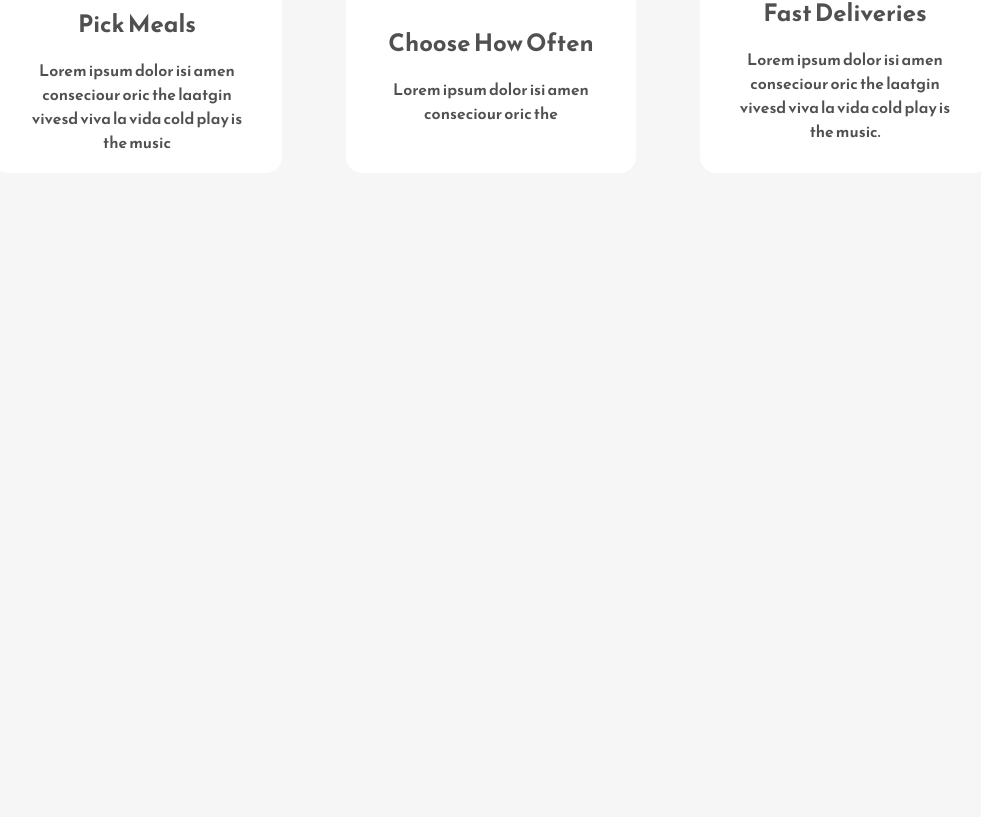
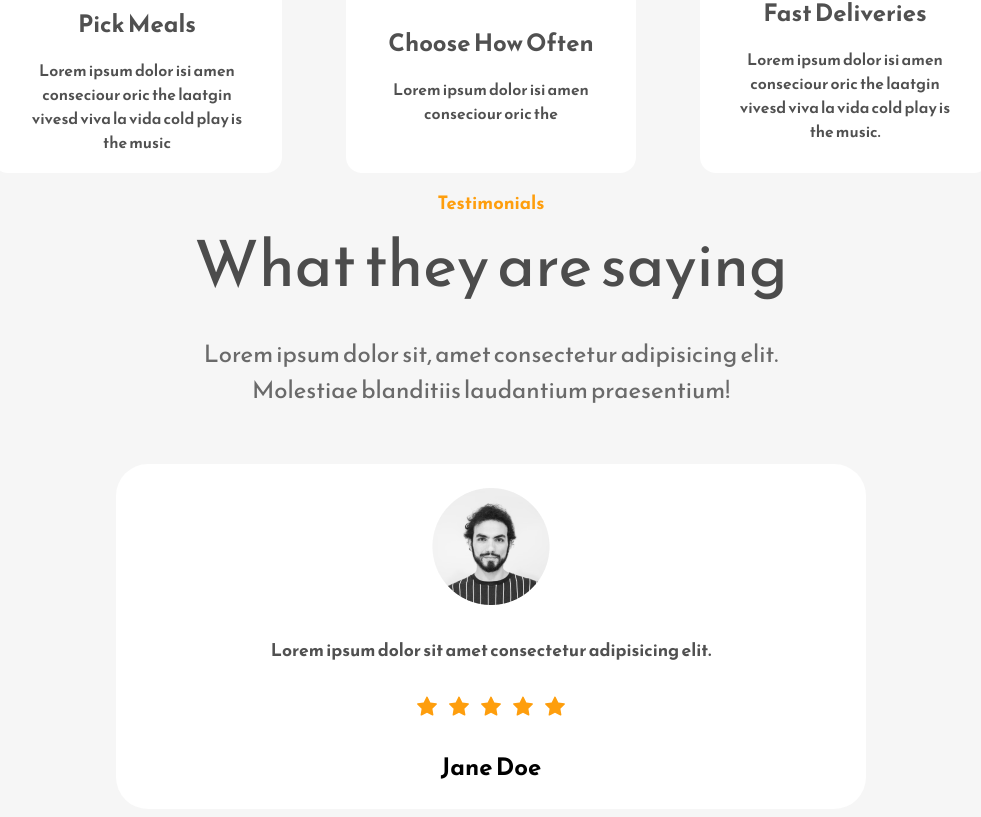
Before and after one commit to Elai5/Restaurant-landing-page, a React (Create React App) app: page / in a window 1280 px wide. Shown: the part 2617-3434 px from the top of the page, without its empty margins (149-1130 px from the left). Before the commit the page ends 2806 px from the top, so only its background shows below. Built offline with nearby package versions, Linux system fonts and the light colour scheme.

Commit message:
testimonial section added and changed

```diff
--- a/src/App.js
+++ b/src/App.js
@@ -4,6 +4,7 @@
 import Home from "./Components/Home";
 import About from "./Components/About";
 import Work from "./Components/Work";
+import Testimonials from "./Components/Testimonials";
 
 function App() {
   return (
@@ -11,6 +12,7 @@
       <Home />
       <About />
       <Work />
+      <Testimonials />
     </div>
   );
 }
--- /dev/null
+++ b/src/Components/Testimonials.js
@@ -0,0 +1,34 @@
+/** @format */
+
+import React from "react";
+import ProfilePic from "../Assets/john-doe-image.png";
+import { AiFillStar } from "react-icons/ai";
+
+const Testimonials = () => {
+  return (
+    <div className="Work-section-wrapper">
+      <div className="work-section-top">
+        <p className="primary-subheading">Testimonials</p>
+        <p className="primary-heading">What they are saying</p>
+        <p className="primary-text">
+          Lorem ipsum dolor sit, amet consectetur adipisicing elit. Molestiae
+          blanditiis laudantium praesentium!
+        </p>
+      </div>
+      <div className="testimonial-section-bottom">
+        <img src={ProfilePic} alt="" />
+        <p>Lorem ipsum dolor sit amet consectetur adipisicing elit.</p>
+        <div className="testimonials-stars-container">
+          <AiFillStar />
+          <AiFillStar />
+          <AiFillStar />
+          <AiFillStar />
+          <AiFillStar />
+        </div>
+        <h2>Jane Doe</h2>
+      </div>
+    </div>
+  );
+};
+
+export default Testimonials;
```
Also changed, not shown: src/Components/contact.js (added, +10 -0 lines).
